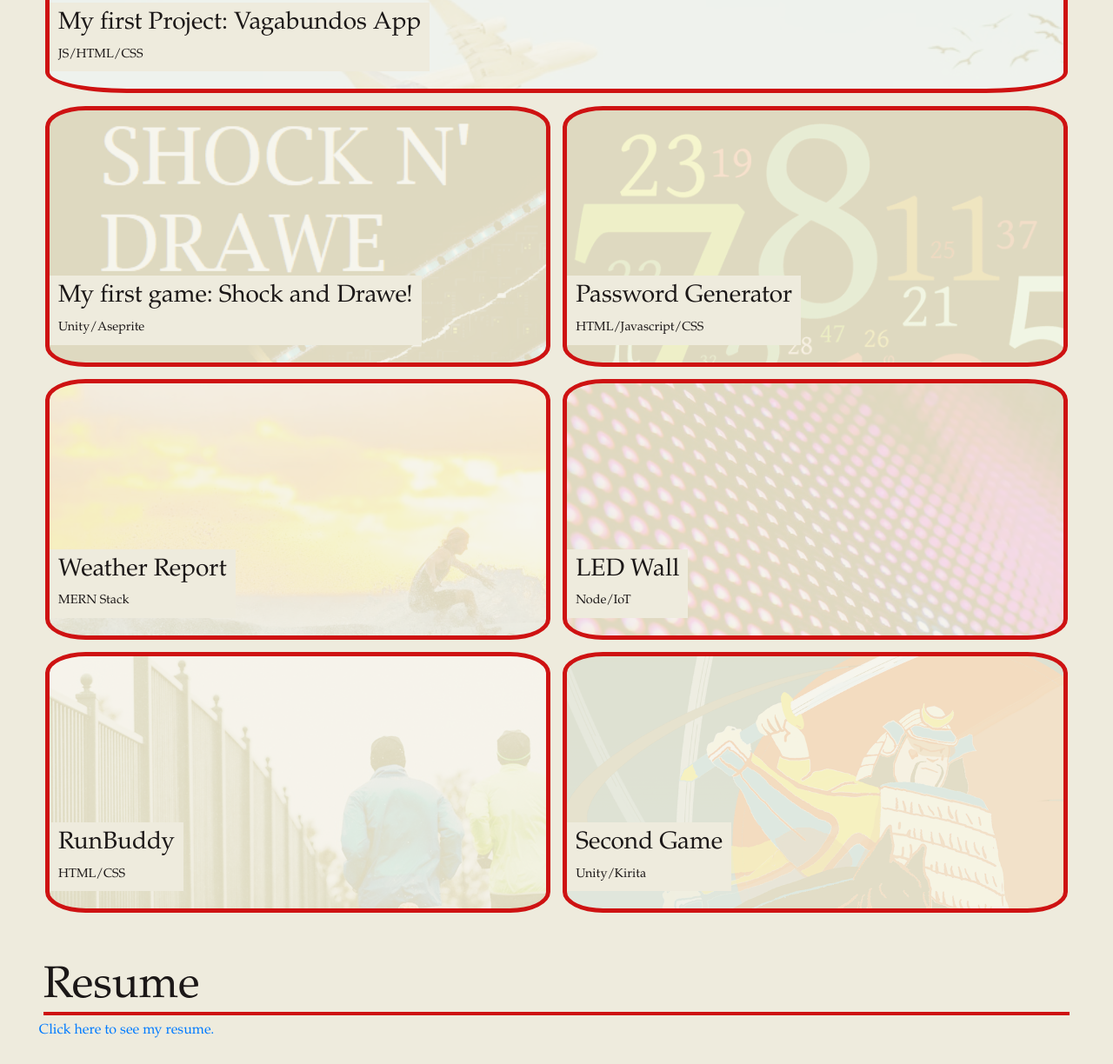
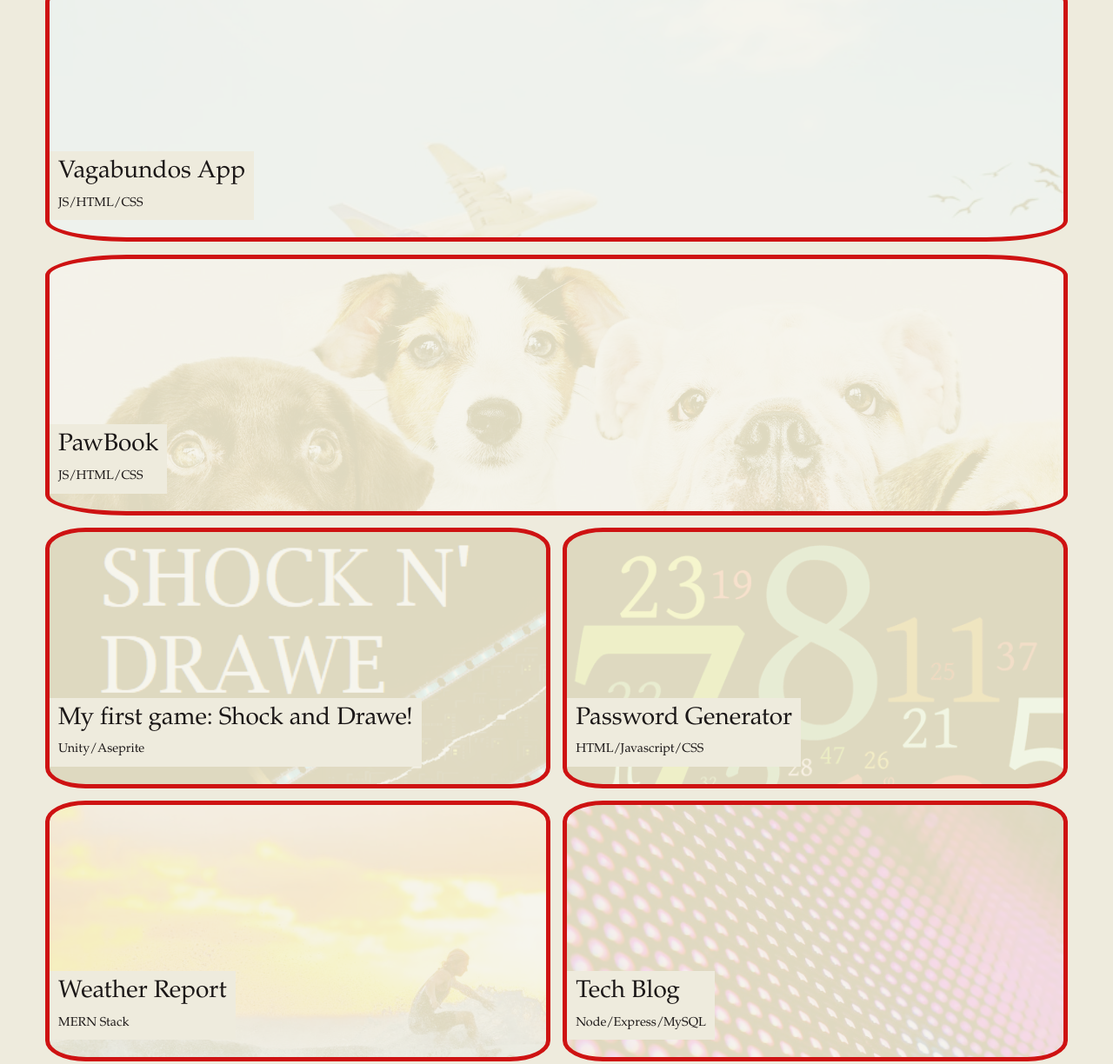
Before and after one commit to adelalama/Portfolio, a plain HTML site: page index.html in a window 1280 px wide. Shown: the part 900-2124 px from the top of the page at 87% size. Drawn offline with nearby package versions, Linux system fonts and the light colour scheme; files whose address does not match are found by name.

Commit message:
added prof picture and updated projects

```diff
--- a/assets/css/style.css
+++ b/assets/css/style.css
@@ -169,6 +169,9 @@ nav a {
   .vagabundos-app{
     background-image: url("../images/travel.jpg");
 }
+.pawbook-app{
+  background-image: url("../images/dogs-age-years-kb-inline-200707.jpg");
+}
   .first-game{
       background-image: url("../images/leportrai.jpg");
   }
@@ -189,7 +192,7 @@ nav a {
   }
 
   .second-game{
-    background-image: url("../images/workout_samurai_sized_A.png");
+    background-image: url("../images/descarga.jpeg");
   }
 
 
@@ -197,3 +200,7 @@ nav a {
   .jumbotron{
     background:none
   }
+
+  .profImg{
+    border-radius: 50%;
+  }
--- a/index.html
+++ b/index.html
@@ -34,8 +34,8 @@
     <section class="card text-white bg-secondary my-5 py-4 text-center" id="about">
       <div>
         <div class="jumbotron  text-white bg-secondary">
-          <h1 class="display-4">My Portfolio:</h1>
-          <p class="lead">About Me</p>
+          <h1 class="display-4">About Me:</h1>
+          <img src = "assets/images/prof.jpg" class= "img-fluid profImg">
           <hr class="my-4">
           <p>My name is Alejandro, im a 27 year old from Mexico City. Helvetica put a bird on it church-key Blue Bottle
             banjo bespoke brunch Etsy authentic Marfa quinoa typewriter
@@ -56,7 +56,13 @@
       <h1>Work</h1>
       <a href="https://github.com/jorgeatcabo/vagabundos-app" class="highlight flex-item vagabundos-app ">
         <div>
-          <h3>My first Project: Vagabundos App</h3>
+          <h3>Vagabundos App</h3>
+          <span>JS/HTML/CSS</span>
+        </div>
+      </a>
+      <a href="https://github.com/stamm2911/Pawbook-app" class="highlight flex-item pawbook-app ">
+        <div>
+          <h3>PawBook</h3>
           <span>JS/HTML/CSS</span>
         </div>
       </a>
@@ -82,24 +88,24 @@
           </div>
         </a>
 
-        <a href="#" class="flex-item led">
+        <a href="https://github.com/adelalama/Tech-Blog" class="flex-item led">
           <div>
-            <h3>LED Wall</h3>
-            <span>Node/IoT</span>
+            <h3>Tech Blog</h3>
+            <span>Node/Express/MySQL</span>
           </div>
         </a>
 
-        <a href="#" class="flex-item running">
+        <a href="https://github.com/adelalama/Fitness-Tracker" class="flex-item running">
           <div>
-            <h3>RunBuddy</h3>
-            <span>HTML/CSS</span>
+            <h3>Workout Tracker</h3>
+            <span>Node/Express/MongoDB</span>
           </div>
         </a>
 
         <a href="#" class="flex-item second-game">
           <div>
-            <h3>Second Game</h3>
-            <span>Unity/Kirita</span>
+            <h3>Budget Tracker</h3>
+            <span>Node/Express/MongoDB</span>
           </div>
         </a>
 
```
Also changed, not shown: assets/images/descarga.jpeg (added), assets/images/dogs-age-years-kb-inline-200707.jpg (added), assets/images/prof.jpg (added).
